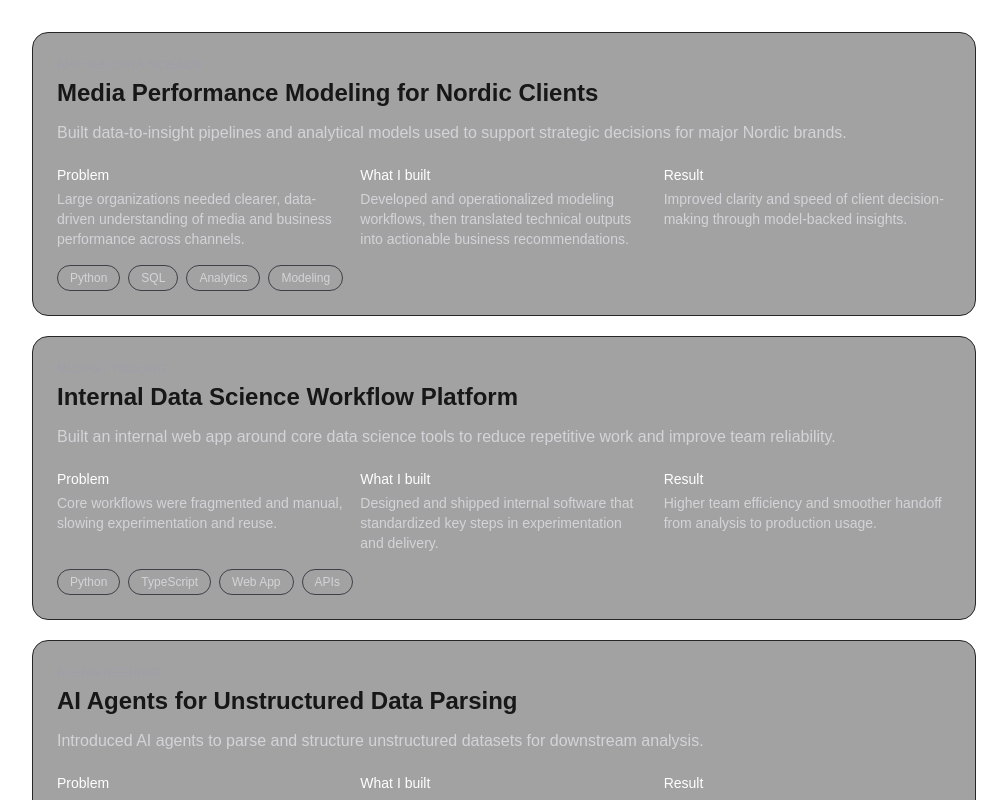
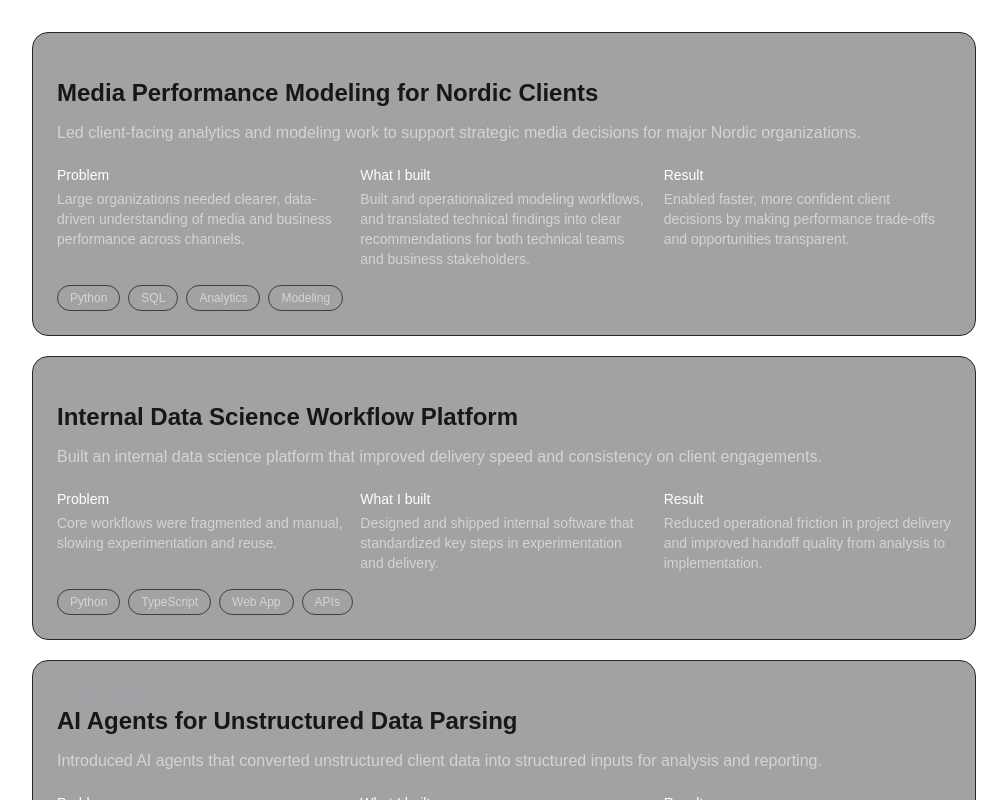
Before and after one commit to jakekrogh/z-portfolio, a Next.js app: page /projects in a window 1280 px wide. Shown: the part 240-1040 px from the top of the page, without its empty margins (136-1143 px from the left). Built offline with nearby package versions, Linux system fonts and the light colour scheme.

Commit message:
content: emphasize client-facing experience and impact

```diff
--- a/src/app/about/page.tsx
+++ b/src/app/about/page.tsx
@@ -5,7 +5,7 @@ export default function AboutPage() {
         <p className="text-sm uppercase tracking-[0.2em] text-zinc-400">About</p>
         <h1 className="text-4xl font-semibold tracking-tight">Jakob Krogh Petersen</h1>
         <p className="max-w-3xl text-zinc-300">
-          Data Scientist / AI Engineer with a computer science background and a strong focus on applied AI, machine learning, and computer vision. I build end-to-end systems that combine modeling, software engineering, and consulting to solve real business problems.
+          Data Scientist / AI Engineer with a strong consulting focus. I partner with large Nordic clients to turn complex media and business data into decision-ready insights, then build the software and ML workflows needed to operationalize those insights.
         </p>
       </section>
 
@@ -13,13 +13,16 @@ export default function AboutPage() {
         <h2 className="mb-3 text-xl font-semibold">Experience Highlights</h2>
         <ul className="list-disc space-y-3 pl-5 text-zinc-300">
           <li>
-            <span className="font-medium text-white">Data Scientist, WPP Media Denmark</span> (Feb 2025 – Present): translate data into models and models into insights for large Nordic clients; build internal tooling and AI-driven workflow improvements.
+            <span className="font-medium text-white">Data Scientist, WPP Media Denmark</span> (Feb 2025 – Present): own client-facing data science delivery for large Nordic organizations, translating media and business performance data into concrete strategic recommendations.
           </li>
           <li>
-            Developed internal software around core data science tools and introduced AI agents to parse unstructured datasets.
+            Bridge technical and commercial stakeholders by turning model outputs into decision-ready narratives for leadership and cross-functional teams.
           </li>
           <li>
-            <span className="font-medium text-white">Analyst, Netcompany</span> (Jan 2022 – Jul 2024): worked across full-stack project delivery, from analysis to implementation, while taking increasing responsibility in software project execution.
+            Build internal applications and AI-powered workflow tools that improve delivery quality, speed, and repeatability across client projects.
+          </li>
+          <li>
+            <span className="font-medium text-white">Analyst, Netcompany</span> (Jan 2022 – Jul 2024): delivered full-stack public-sector software projects with high ownership across analysis, implementation, and stakeholder collaboration.
           </li>
         </ul>
       </section>
--- a/src/data/projects.ts
+++ b/src/data/projects.ts
@@ -16,14 +16,14 @@ export const projects: Project[] = [
     title: "Media Performance Modeling for Nordic Clients",
     tag: "Applied Data Science",
     summary:
-      "Built data-to-insight pipelines and analytical models used to support strategic decisions for major Nordic brands.",
+      "Led client-facing analytics and modeling work to support strategic media decisions for major Nordic organizations.",
     problem:
       "Large organizations needed clearer, data-driven understanding of media and business performance across channels.",
     build:
-      "Developed and operationalized modeling workflows, then translated technical outputs into actionable business recommendations.",
+      "Built and operationalized modeling workflows, and translated technical findings into clear recommendations for both technical teams and business stakeholders.",
     stack: ["Python", "SQL", "Analytics", "Modeling"],
     result:
-      "Improved clarity and speed of client decision-making through model-backed insights.",
+      "Enabled faster, more confident client decisions by making performance trade-offs and opportunities transparent.",
     links: [
       { label: "Case Study", href: "#" },
       { label: "Repository", href: "#" },
@@ -34,14 +34,14 @@ export const projects: Project[] = [
     title: "Internal Data Science Workflow Platform",
     tag: "MLOps / Tooling",
     summary:
-      "Built an internal web app around core data science tools to reduce repetitive work and improve team reliability.",
+      "Built an internal data science platform that improved delivery speed and consistency on client engagements.",
     problem:
       "Core workflows were fragmented and manual, slowing experimentation and reuse.",
     build:
       "Designed and shipped internal software that standardized key steps in experimentation and delivery.",
     stack: ["Python", "TypeScript", "Web App", "APIs"],
     result:
-      "Higher team efficiency and smoother handoff from analysis to production usage.",
+      "Reduced operational friction in project delivery and improved handoff quality from analysis to implementation.",
     links: [
       { label: "Case Study", href: "#" },
       { label: "Repository", href: "#" },
@@ -52,7 +52,7 @@ export const projects: Project[] = [
     title: "AI Agents for Unstructured Data Parsing",
     tag: "AI Engineering",
     summary:
-      "Introduced AI agents to parse and structure unstructured datasets for downstream analysis.",
+      "Introduced AI agents that converted unstructured client data into structured inputs for analysis and reporting.",
     problem:
       "Manual structuring of messy input data was time-consuming and difficult to scale.",
     build:
```
